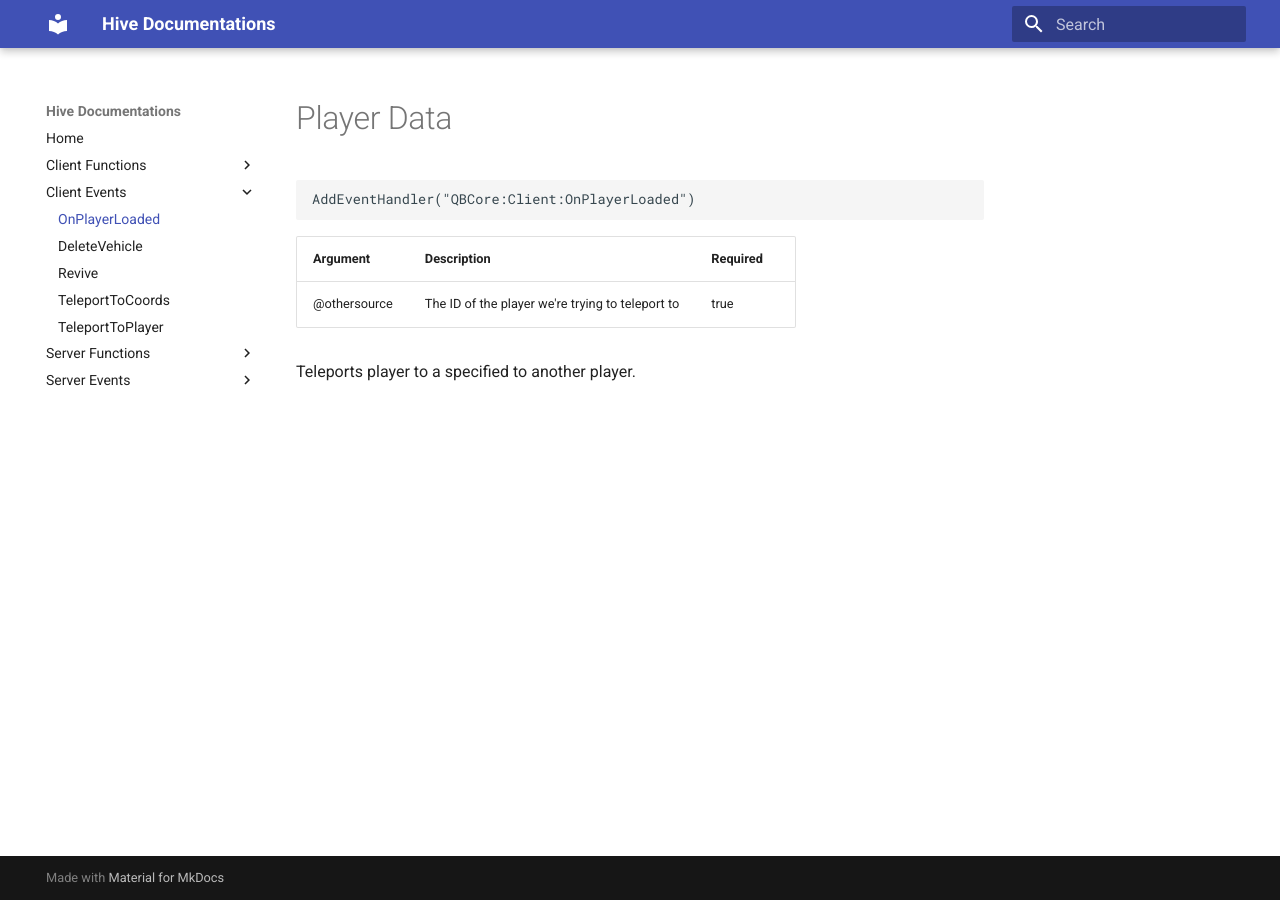
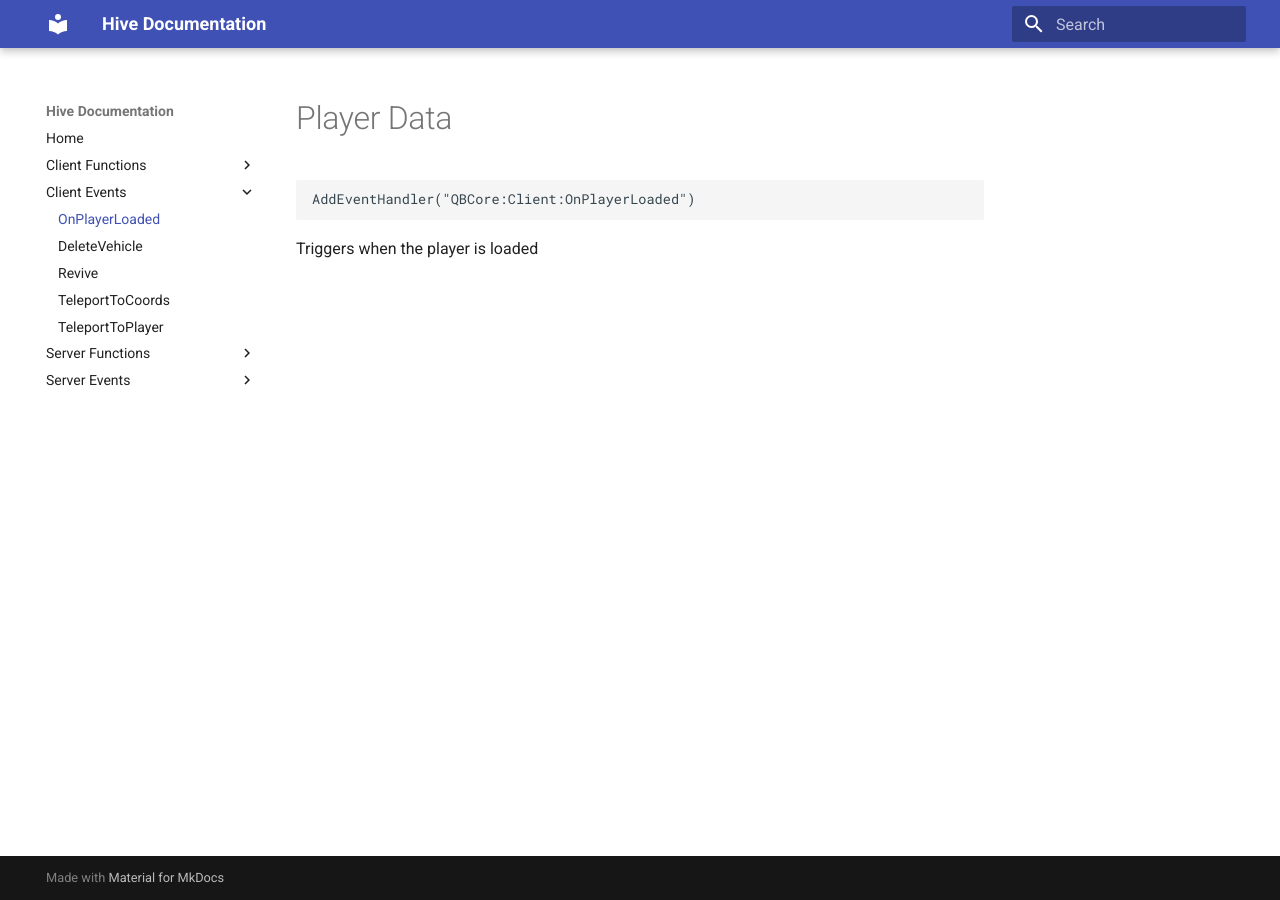
Before and after one commit to Dimmies/HiveDocs, an MkDocs documentation site: the page built from docs/clEvents/OnPlayerLoaded.md, in a window 1280 px wide. Built offline with MkDocs 1.6.1 and Material for MkDocs 9.7.7, drawn with Linux system fonts in a browser that asks for light colours; old or Windows-style settings are respelled for this version of MkDocs.

Commit message:
fix cl OnPlayerLoaded doc

````diff
--- a/docs/clEvents/OnPlayerLoaded.md
+++ b/docs/clEvents/OnPlayerLoaded.md
@@ -4,8 +4,4 @@
 AddEventHandler("QBCore:Client:OnPlayerLoaded")
 ```
 
-| Argument | Description | Required |
-| ----------- | ----------- | ----------- |
-| @othersource | The ID of the player we're trying to teleport to | true |
-
-Teleports player to a specified to another player.
+Triggers when the player is loaded
--- a/mkdocs.yml
+++ b/mkdocs.yml
@@ -1,4 +1,4 @@
-site_name: Hive Documentations
+site_name: Hive Documentation
 
 theme: material
 
````
Also changed, not shown: docs/index.md (+1 -1 lines).
